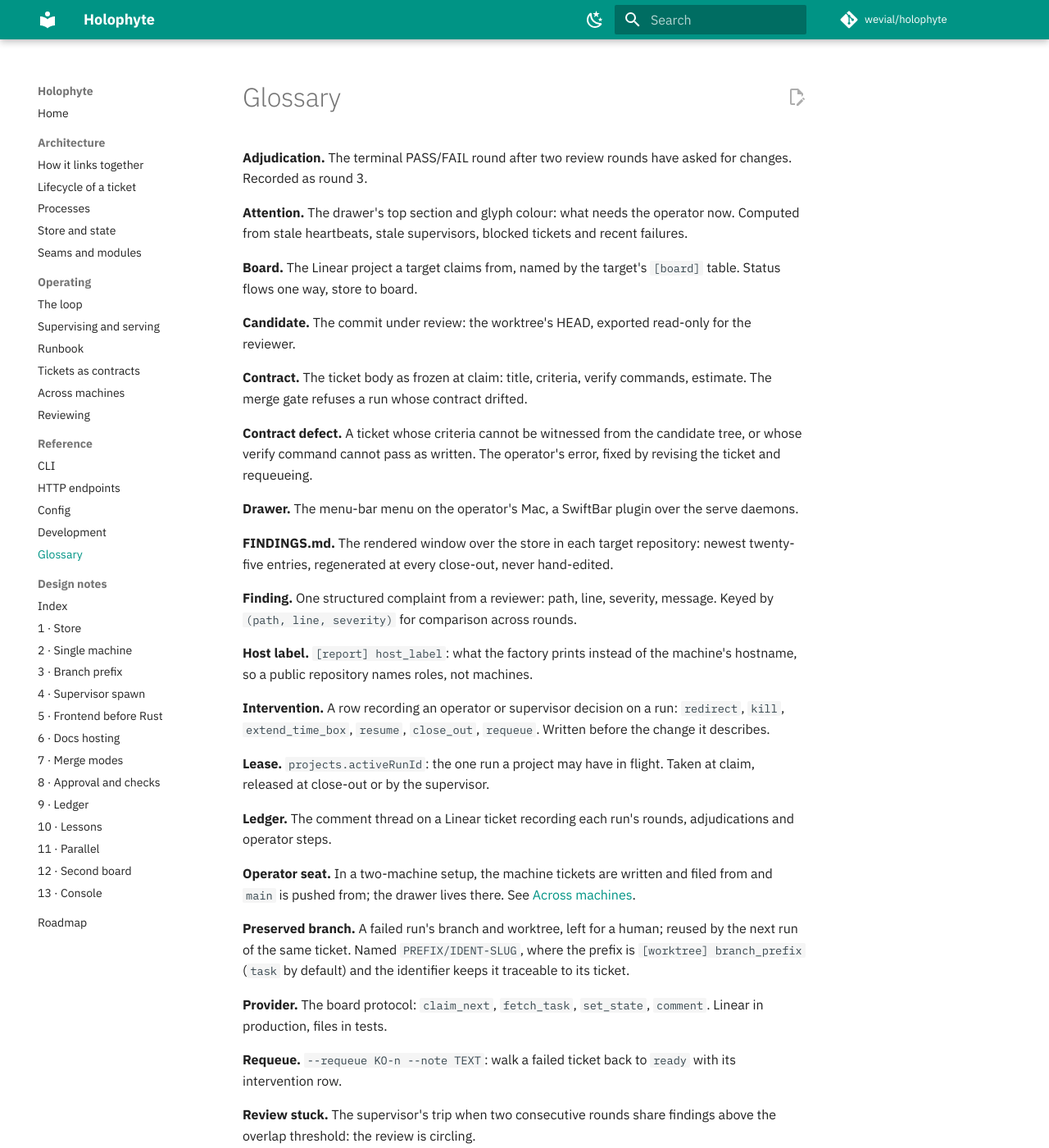
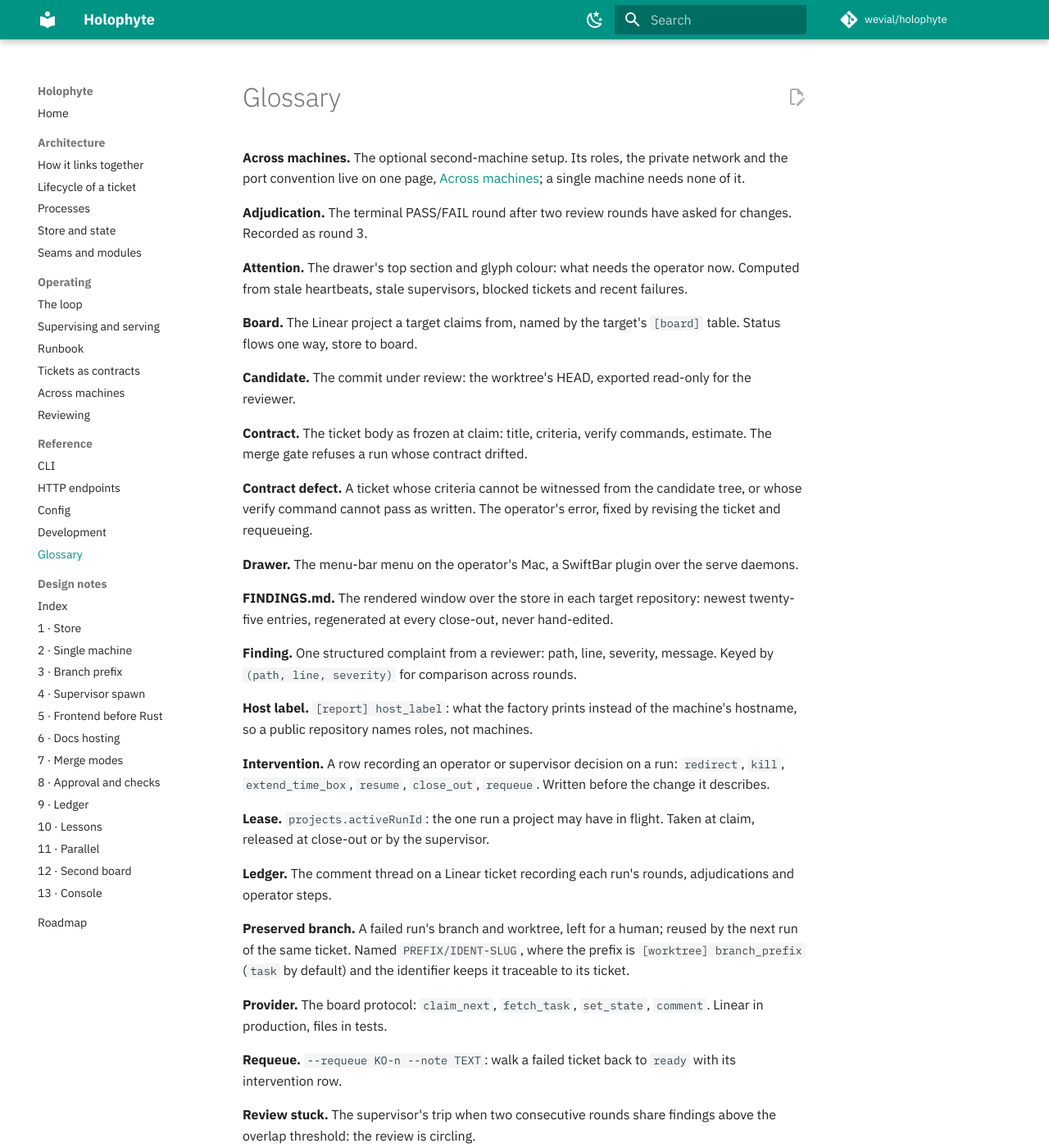
Before and after one commit to wevial/holophyte, an MkDocs documentation site: the page built from docs/reference/glossary.md, in a window 1280 px wide and 1400 px high. Shown: the whole window at 82% size. Built offline with MkDocs 1.6.1 and Material for MkDocs 9.7.7, drawn with Linux system fonts in a browser that asks for light colours; comment, search, counter and statistics services are not loaded; some of the changed text lies outside the part shown.

Commit message:
KO-254: glossary stops defining the two-host roles
Review finding, criterion 2 (ADDRESS): the glossary still defined
"writer host" and "operator seat", but the ticket keeps that
vocabulary on the across-machines page and the host_label surface only.
The two entries become one "Across machines" pointer that names the
page without the roles, and tests/test_docs.py adds the glossary to the
role-free pages it asserts.

```diff
--- a/docs/reference/glossary.md
+++ b/docs/reference/glossary.md
@@ -1,4 +1,9 @@
 # Glossary
+
+**Across machines.** The optional second-machine setup. Its roles, the
+private network and the port convention live on one page,
+[Across machines](../operating/hosts.md); a single machine needs none of
+it.
 
 **Adjudication.** The terminal PASS/FAIL round after two review rounds
 have asked for changes. Recorded as round 3.
@@ -45,10 +50,6 @@ flight. Taken at claim, released at close-out or by the supervisor.
 **Ledger.** The comment thread on a Linear ticket recording each run's
 rounds, adjudications and operator steps.
 
-**Operator seat.** In a two-machine setup, the machine tickets are
-written and filed from and `main` is pushed from; the drawer lives there.
-See [Across machines](../operating/hosts.md).
-
 **Preserved branch.** A failed run's branch and worktree, left for a
 human; reused by the next run of the same ticket. Named
 `PREFIX/IDENT-SLUG`, where the prefix is `[worktree] branch_prefix`
@@ -94,7 +95,3 @@ met. Must exist in the candidate tree.
 
 **Worktree.** The sibling checkout under `<repo>.worktrees/` a run works
 in, so the main checkout is untouched until the merge gate.
-
-**Writer host.** In a two-machine setup, the machine running loops,
-supervisors and daemons for a set of targets and holding their stores.
-See [Across machines](../operating/hosts.md).
```
Also changed, not shown: 1 other file.
